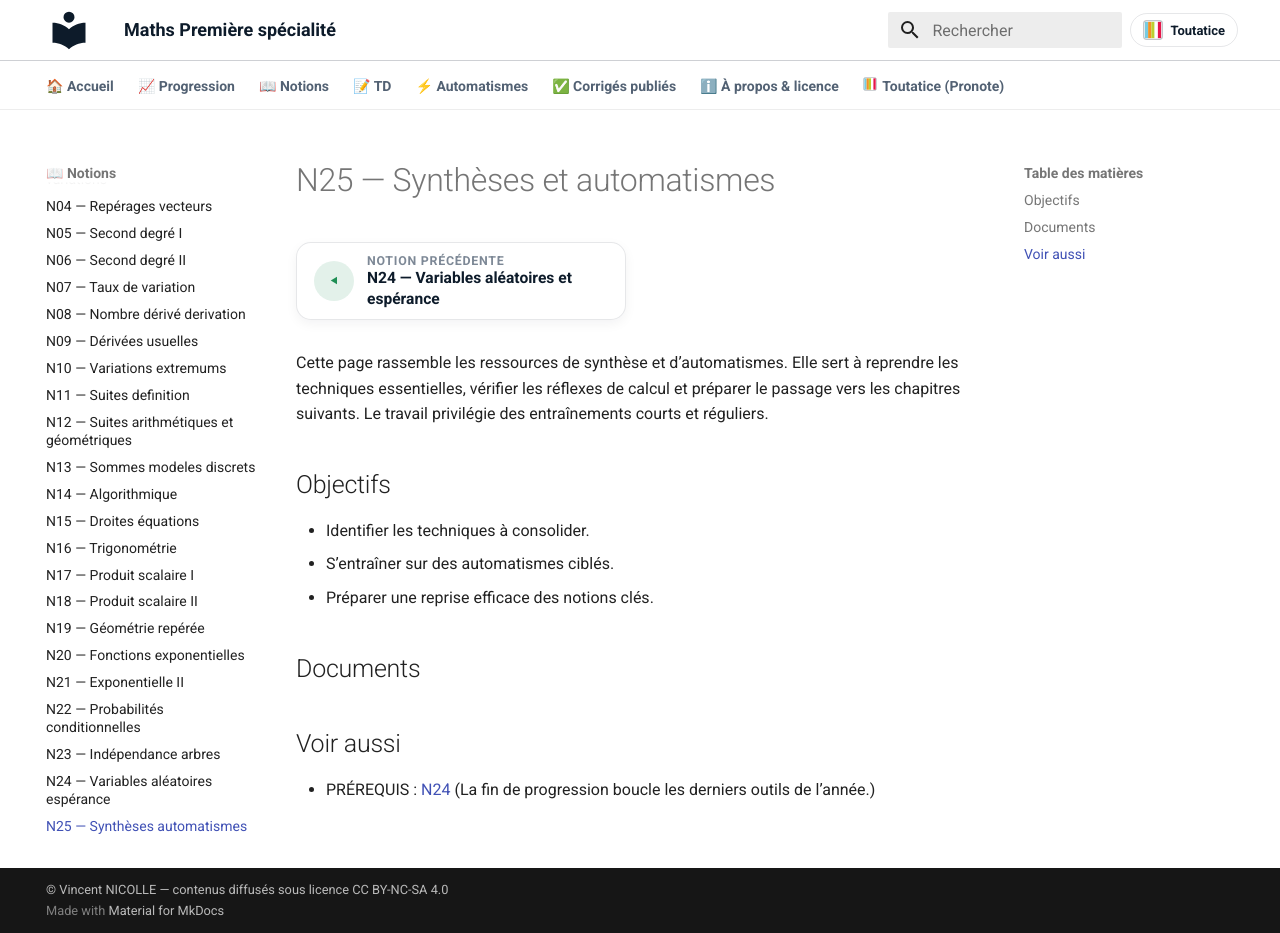
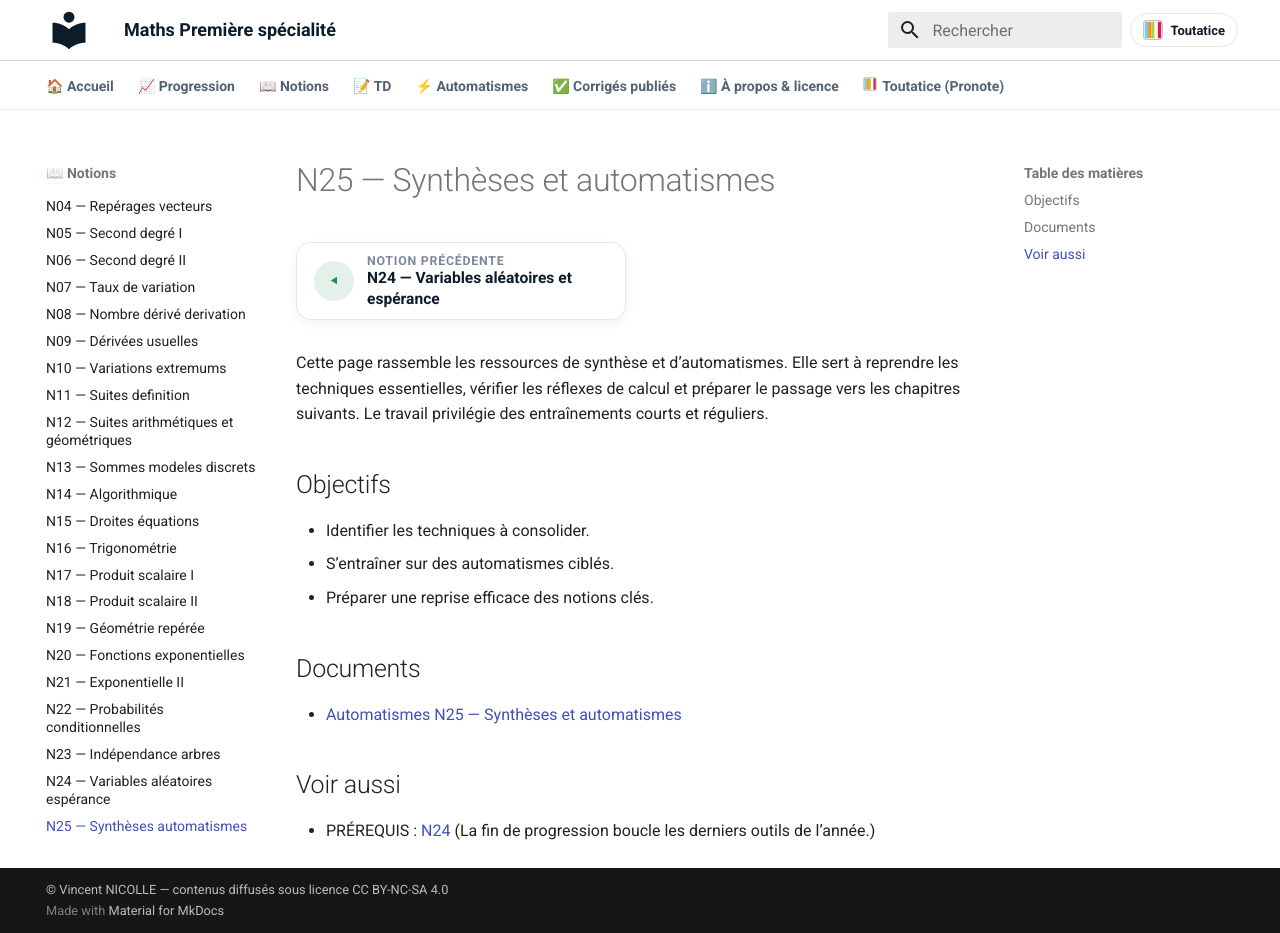
Before and after one commit to vnicolle56610/maths-premiere-specialite, an MkDocs documentation site: the page built from docs/notions/N25-syntheses-automatismes.md, in a window 1280 px wide and 933 px high. Built offline with MkDocs 1.6.1 and Material for MkDocs 9.7.7, drawn with Linux system fonts in a browser that asks for light colours.

Commit message:
Publication automatique : 0 fichier(s) copié(s), 2 page(s) mise(s) à jour
Pages mises à jour :
  - docs/automatismes/index.md
  - docs/notions/N25-syntheses-automatismes.md

Autres fichiers :
  - publication_manifest.json

Généré par le protocole de publication (publier_ressources_site.py / publier_ressources_gui.py).

```diff
--- a/docs/notions/N25-syntheses-automatismes.md
+++ b/docs/notions/N25-syntheses-automatismes.md
@@ -22,7 +22,7 @@ Cette page rassemble les ressources de synthèse et d’automatismes. Elle sert
 ## Documents
 
 <!-- AUTO-DOCS:START -->
-
+- [Automatismes N25 — Synthèses et automatismes](../automatismes/AUTOMATISMES_N25_SYNTHESES_AUTOMATISMES.pdf)
 <!-- AUTO-DOCS:END -->
 
 ## Voir aussi
--- a/publication_manifest.json
+++ b/publication_manifest.json
@@ -270,6 +270,11 @@
       "automatismes": [
         "AUTOMATISMES_N24_VARIABLES_ALEATOIRES_ESPERANCE.pdf"
       ]
+    },
+    "N25": {
+      "automatismes": [
+        "AUTOMATISMES_N25_SYNTHESES_AUTOMATISMES.pdf"
+      ]
     }
   }
 }
```
Also changed, not shown: docs/automatismes/index.md (+1 -1 lines).
